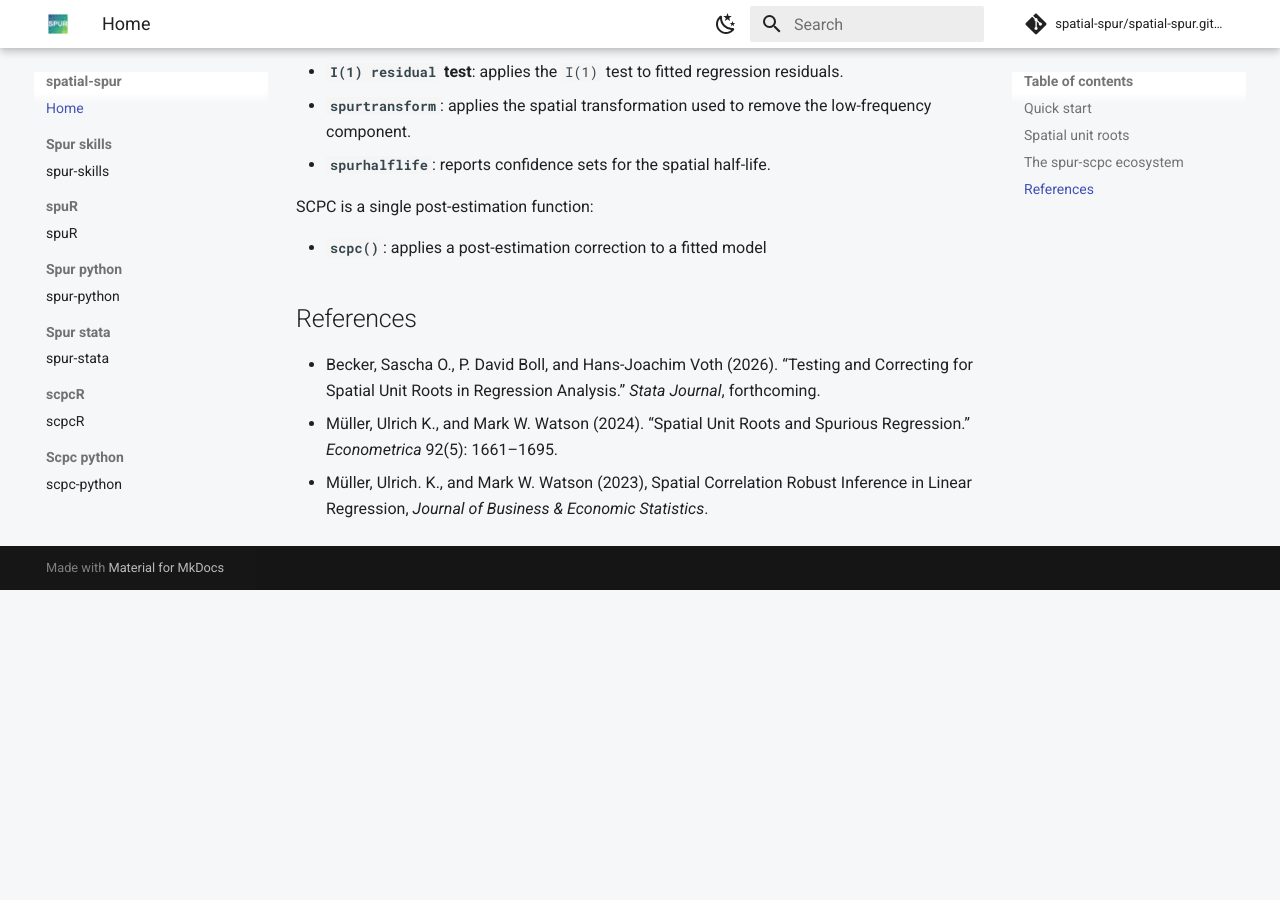
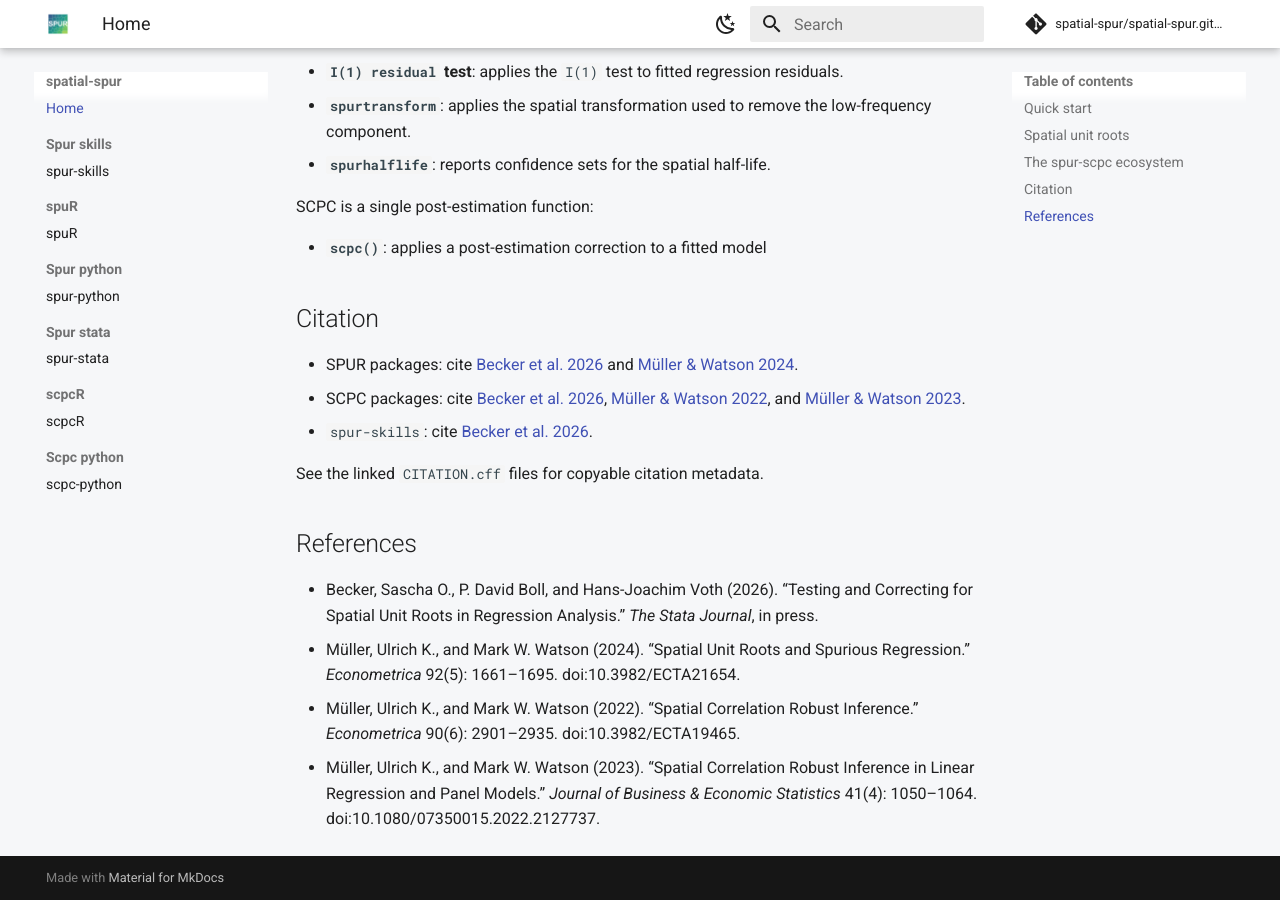
Before and after one commit to spatial-spur/spatial-spur.github.io, an MkDocs documentation site: the page built from docs/index.md, in a window 1280 px wide and 900 px high, scrolled down 2756 px. Built offline with MkDocs 1.6.1 and Material for MkDocs 9.7.7, drawn with Linux system fonts in a browser that asks for light colours; comment, search, counter and statistics services are not loaded; before the commit the page ends 3346 px from its top, so only the background shows below that.

Commit message:
Update website citation guidance

```diff
--- a/docs/index.md
+++ b/docs/index.md
@@ -127,8 +127,17 @@ SCPC is a single post-estimation function:
 
 - **`scpc()`**: applies a post-estimation correction to a fitted model
 
+## Citation
+
+- SPUR packages: cite [Becker et al. 2026](https://github.com/spatial-spur/spur-python/blob/main/CITATION.cff) and [Müller & Watson 2024](https://github.com/spatial-spur/spur-python/blob/main/CITATION.cff).
+- SCPC packages: cite [Becker et al. 2026](https://github.com/spatial-spur/scpc-python/blob/main/CITATION.cff), [Müller & Watson 2022](https://github.com/spatial-spur/scpc-python/blob/main/CITATION.cff), and [Müller & Watson 2023](https://github.com/spatial-spur/scpc-python/blob/main/CITATION.cff).
+- `spur-skills`: cite [Becker et al. 2026](https://github.com/spatial-spur/spur-skills/blob/main/CITATION.cff).
+
+See the linked `CITATION.cff` files for copyable citation metadata.
+
 ## References
 
-- Becker, Sascha O., P. David Boll, and Hans-Joachim Voth (2026). “Testing and Correcting for Spatial Unit Roots in Regression Analysis.” *Stata Journal*, forthcoming.
-- Müller, Ulrich K., and Mark W. Watson (2024). “Spatial Unit Roots and Spurious Regression.” *Econometrica* 92(5): 1661–1695.
-- Müller, Ulrich. K., and Mark W. Watson (2023), Spatial Correlation Robust Inference in Linear Regression, *Journal of Business & Economic Statistics*.
+- Becker, Sascha O., P. David Boll, and Hans-Joachim Voth (2026). “Testing and Correcting for Spatial Unit Roots in Regression Analysis.” *The Stata Journal*, in press.
+- Müller, Ulrich K., and Mark W. Watson (2024). “Spatial Unit Roots and Spurious Regression.” *Econometrica* 92(5): 1661–1695. doi:10.3982/ECTA21654.
+- Müller, Ulrich K., and Mark W. Watson (2022). “Spatial Correlation Robust Inference.” *Econometrica* 90(6): 2901–2935. doi:10.3982/ECTA19465.
+- Müller, Ulrich K., and Mark W. Watson (2023). “Spatial Correlation Robust Inference in Linear Regression and Panel Models.” *Journal of Business & Economic Statistics* 41(4): 1050–1064. doi:10.1080/07350015.2022.2127737.
```
